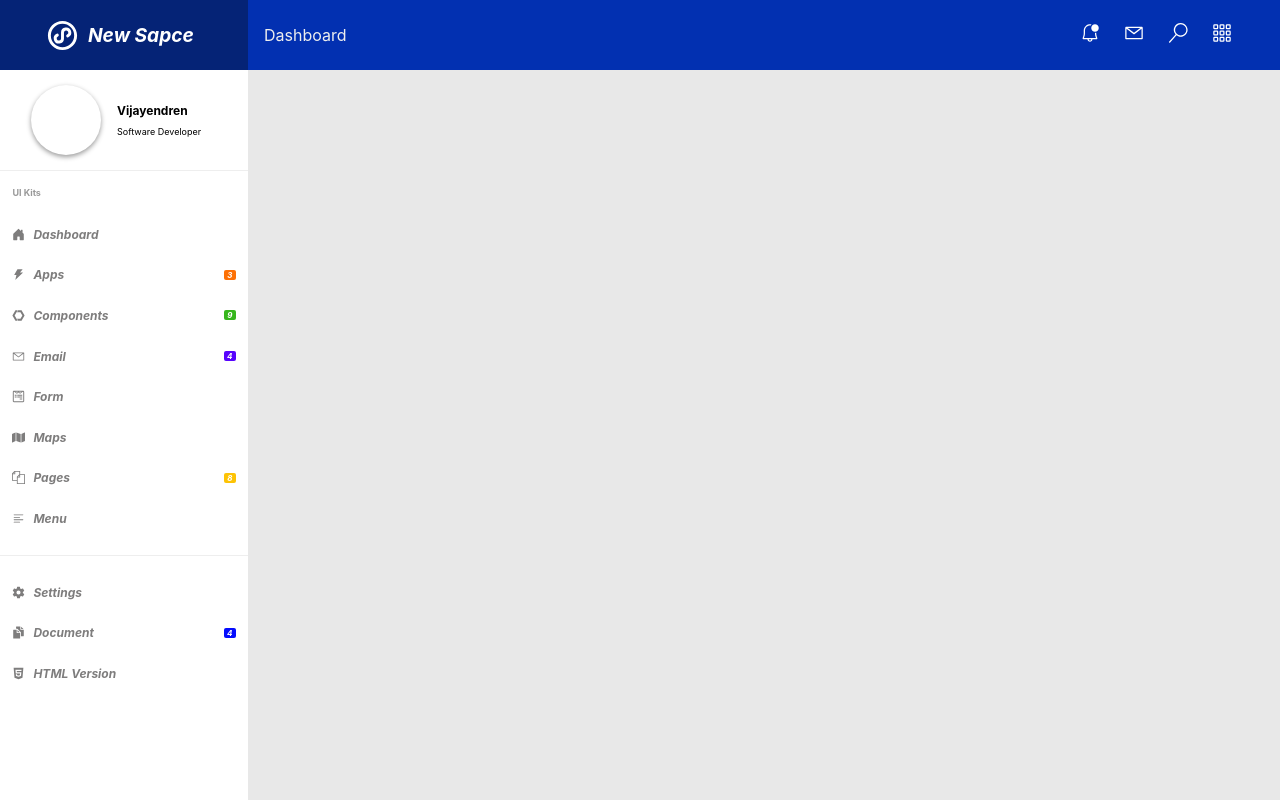
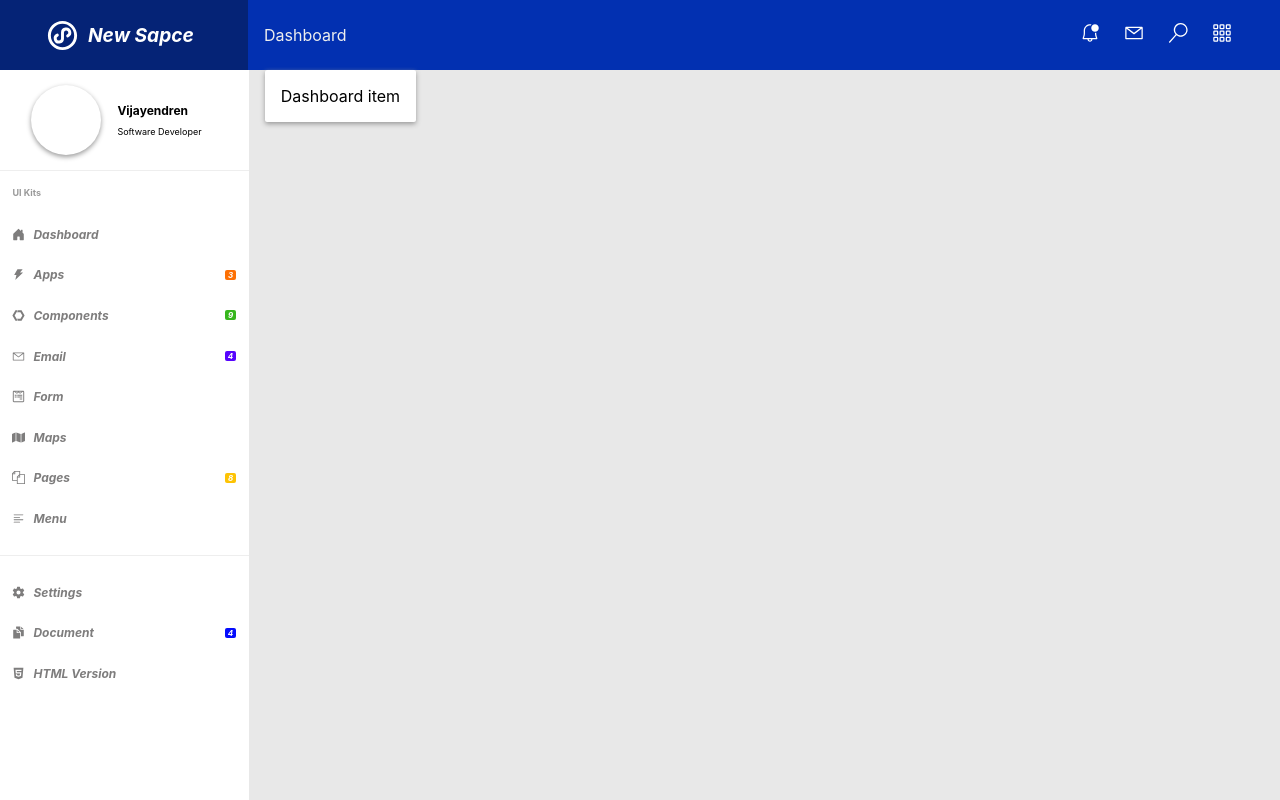
Before and after one commit to R-vijayendren/dashboard-style-guide, a React (Create React App) app: page / in a window 1280 px wide. Built offline with nearby package versions, Linux system fonts and the light colour scheme.

Commit message:
Imported the Card component and added styles to the dashboard content..

```diff
--- a/src/App.js
+++ b/src/App.js
@@ -1,4 +1,5 @@
 import './App.scss';
+import Card from './components/Card/Card';
 import NavigationBar from './components/Navigation/NavigationBar';
 import SideBar from './components/SideBar/SideBar';
 
@@ -10,7 +11,9 @@ function App() {
         <div className='appSideBar'>
           <SideBar />
         </div>
-        <div className='appContent'></div>
+        <div className='appContent'>
+          <Card>Dashboard item</Card>
+        </div>
       </div>
     </div>
   );
--- a/src/App.scss
+++ b/src/App.scss
@@ -10,13 +10,20 @@ $fontColor: #282c34;
 
   .appContainer {
     @include flexLayoutWithGap(row, center, flex-start, 1rem);
-    height: calc(100% - 70px);
+    min-height: calc(100% - 70px);
+    width: 100%;
 
     .appSideBar {
       @include flexLayoutWithGap(column, center, flex-start, 1rem);
-      width: 248px;
+      width: 250px;
+      background-color: #fff;
+      height: 100%
+    }
+
+    .appContent {
+      @include flexLayoutWithGap(column, flex-start, flex-start, 1rem);
+      width: calc(100% - 260px);
       height: 100%;
-      background-color: #fff;
     }
   }
 }
--- a/src/baseStyle.scss
+++ b/src/baseStyle.scss
@@ -11,7 +11,7 @@
 }
 
 .card-container {
-  border: .5px solid #888;
+  padding: 1rem;
   border-radius: 2px;
   background-color: #fff;
   color: #000;
```
